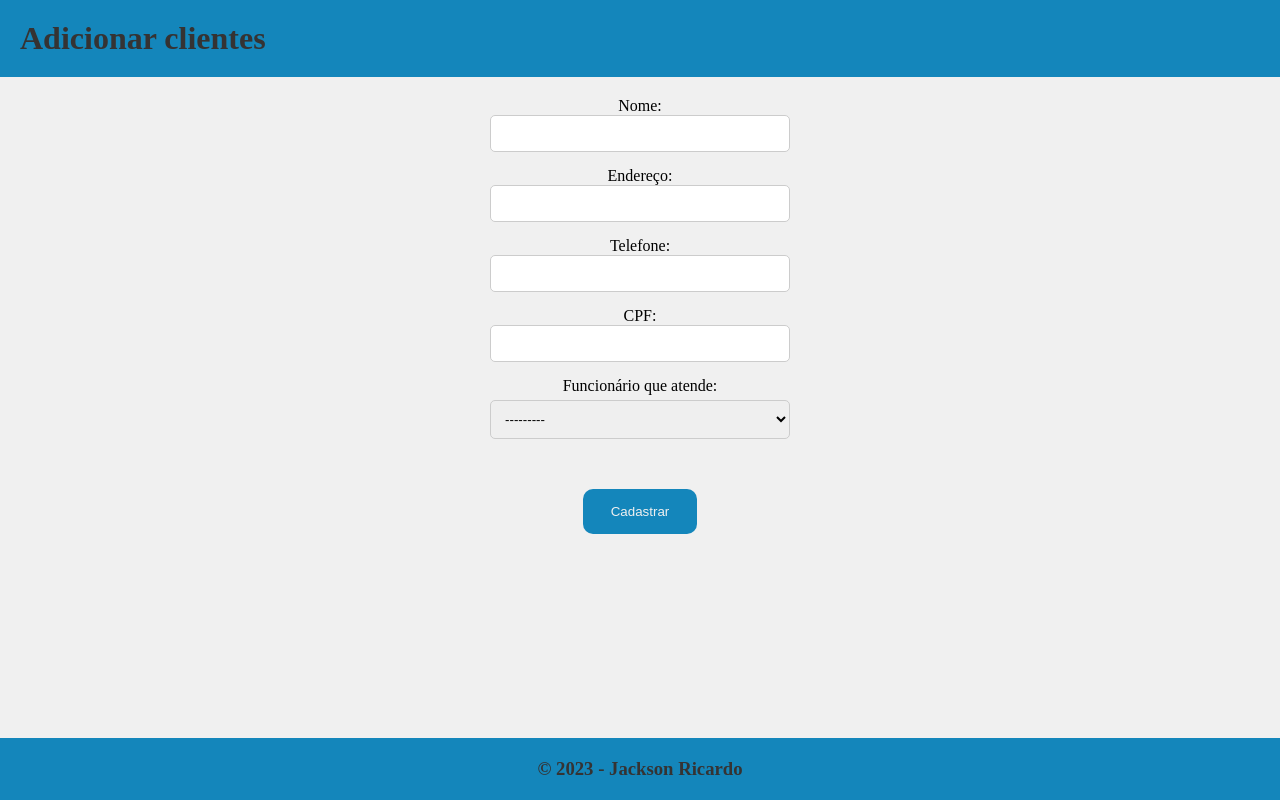
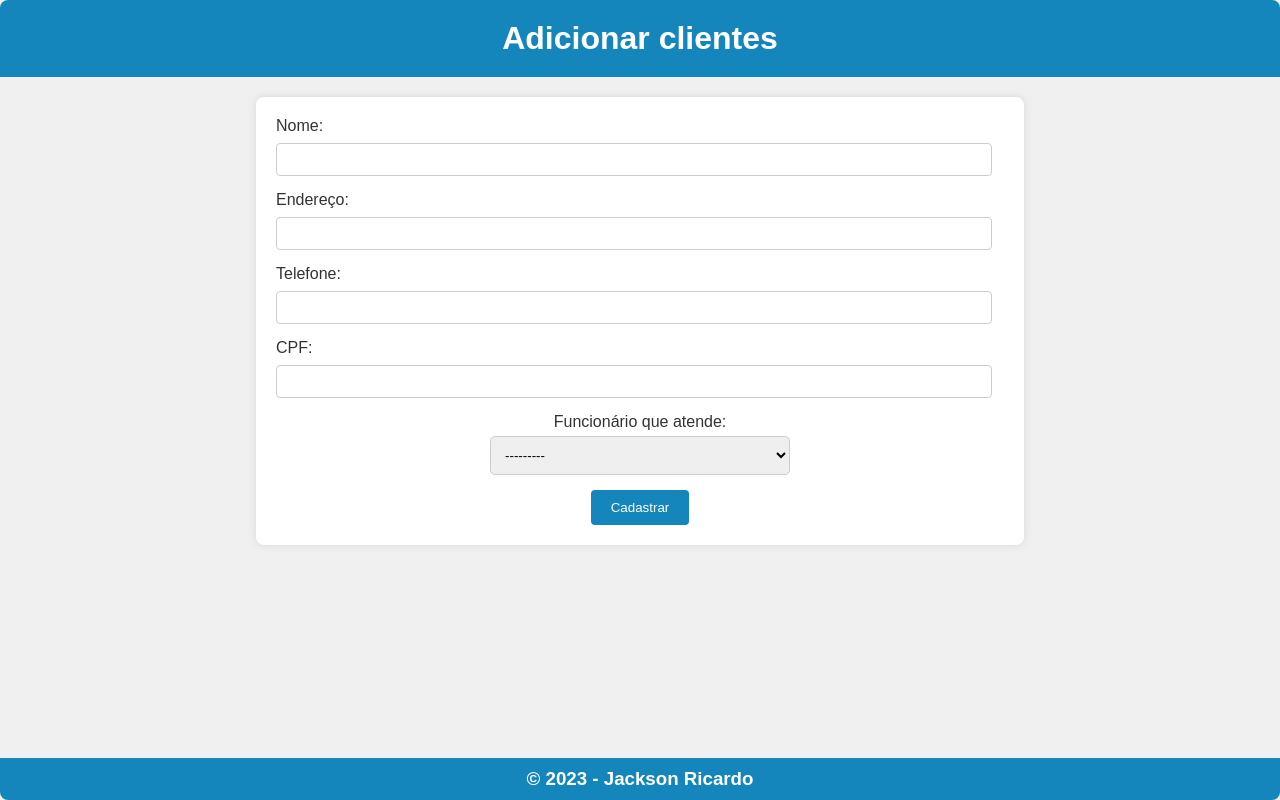
Before and after one commit to JacksonRicardo/CadastroClientes, a Django app: page /cliente/add/ in a window 1280 px wide. Run offline with Django 3.2, Linux system fonts and the light colour scheme; data comes from the database, SQL or seed files in the repository.

Commit message:
mudanças no template de cliente

```diff
--- a/clientes/templates/clientes/cliente_form.html
+++ b/clientes/templates/clientes/cliente_form.html
@@ -2,62 +2,72 @@
 <html>
 <head>
     <meta charset="utf-8">
-    <title>Home</title>
+    <title>Adicionar clientes</title>
     <style>
         * {
             margin: 0;
             padding: 0;
+            box-sizing: border-box;
         }
 
         body {
+            font-family: Arial, sans-serif;
             background-color: #f0f0f0;
-            min-height: 100vh; /* Garante que a altura do corpo ocupe pelo menos a altura da janela de visualização */
-            position: relative; /* Torna o corpo um contexto para posicionar o rodapé */
+            min-height: 100vh;
+            position: relative;
         }
 
         header {
             width: 100%;
             background-color: #1486bb;
-            margin: 0;
+            text-align: center;
+            padding: 20px 0;
+            margin-bottom: 20px;
+            border-radius: 8px 8px 0 0;
         }
 
         header h1 {
-            color: #353333;
-            padding: 20px;
-            animation: move 700ms;
-            animation-fill-mode: backwards;
+            color: #fff;
         }
 
-        @keyframes move {
-            0% {
-                opacity: 0;
-                transform: scale(0.8);
-            } 100% {
-                opacity: 1;
-                transform: scale(1);
-            }
+        form {
+            width: 60%;
+            margin: 0 auto;
+            padding: 20px;
+            background-color: #fff;
+            border-radius: 8px;
+            box-shadow: 0 0 10px rgba(0, 0, 0, 0.1);
         }
 
-        div.form-container {
-            display: flex;
-            flex-direction: column;
-            align-items: center;
-            margin-bottom: 20px;
-        }
-
-        div.form {
-            padding: 20px;
-            display: flex;
-            flex-direction: column;
-            align-items: center;
+        form label {
+            display: block;
+            margin-bottom: 8px;
+            color: #333;
         }
 
         form input[type="text"],
         form input[type="email"],
-        form input[type="password"],
-        form select {
-            display: block;
+        form input[type="password"] {
+            width: calc(100% - 12px);
+            padding: 8px;
             margin-bottom: 15px;
+            border: 1px solid #ccc;
+            border-radius: 4px;
+            box-sizing: border-box;
+        }
+
+        form .custom-field {
+            display: flex;
+            flex-direction: column;
+            align-items: center;
+            margin-bottom: 15px;
+        }
+
+        form .custom-field label {
+            margin-bottom: 5px;
+        }
+
+        form .custom-field select {
             padding: 10px;
             border-radius: 5px;
             border: 1px solid #ccc;
@@ -65,53 +75,36 @@
             box-sizing: border-box;
         }
 
-        form input.submit {
-            padding: 15px 28px;
-            border-radius: 10px;
-            background-color: #1486bb;
-            color: #f0f0f0;
-            border: 0px;
+        form .submit-container {
+            text-align: center;
         }
 
-        form input.submit:hover {
-            background-color: #f0f0f0;
-            color: #1486bb;
-            border: 1px solid #ccc;
+        form input[type="submit"] {
+            padding: 10px 20px;
+            background-color: #1486bb;
+            color: #fff;
+            border: none;
+            border-radius: 4px;
+            cursor: pointer;
+        }
+
+        form input[type="submit"]:hover {
+            background-color: #0e5d87;
         }
 
         footer {
             background-color: #1486bb;
             text-align: center;
+            color: #fff;
+            padding: 10px 0;
+            border-radius: 0 0 8px 8px;
+            position: absolute;
+            bottom: 0;
             width: 100%;
-            padding: 10px 0;
-            position: absolute;
-            bottom: 0; /* Fixa o rodapé no fundo da janela */
-            left: 0;
         }
 
         footer h3 {
-            padding: 10px 0;
-            color: #353333;
-        }
-
-        /* Estilos personalizados para o campo funcionario */
-        .custom-field {
-            display: flex;
-            flex-direction: column;
-            align-items: center;
-            margin-bottom: 15px;
-        }
-
-        .custom-field label {
-            margin-bottom: 5px;
-        }
-
-        .custom-field select {
-            padding: 10px;
-            border-radius: 5px;
-            border: 1px solid #ccc;
-            width: 300px;
-            box-sizing: border-box;
+            margin: 0;
         }
     </style>
 </head>
@@ -120,8 +113,6 @@
         <h1>Adicionar clientes</h1>
     </header>
     <form action="" method="POST">
-        <div class="form-container">
-            <div class="form">
         {% csrf_token %}
         {{ form.nome.label_tag }}
         {{ form.nome }}
@@ -135,7 +126,7 @@
             {{ form.funcionario.label_tag }}
             {{ form.funcionario }}
         </div>
-            </div>
+        <div class="submit-container">
             <input class="submit" type="submit" value="{% if cliente %}Atualizar{% else %}Cadastrar{% endif %}">
         </div>
     </form>
```
Lines whose indentation alone changed are shown as unchanged.
